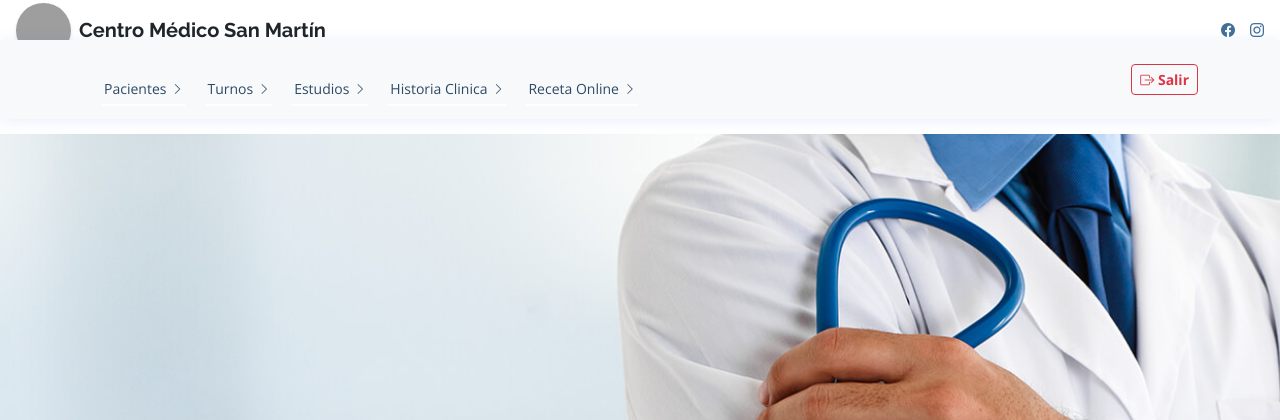
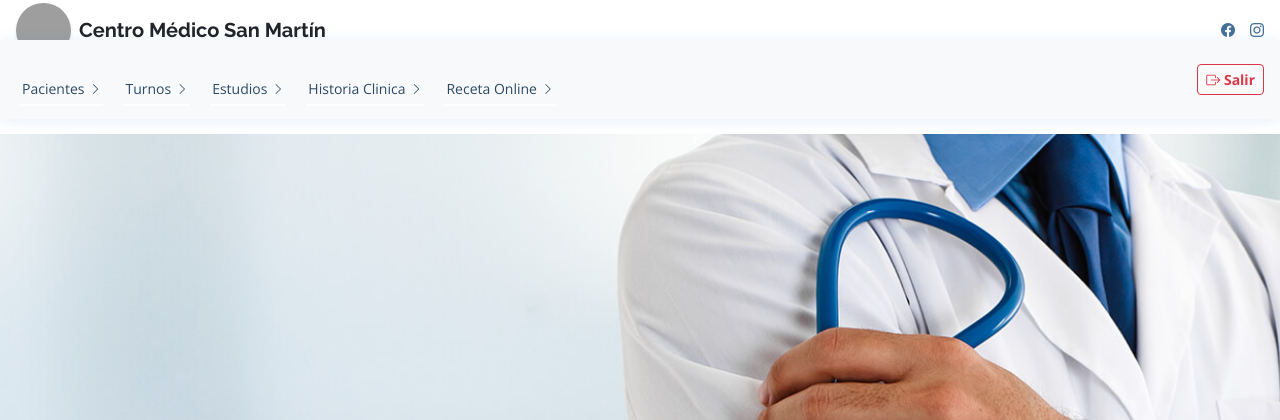
Before and after one commit to Santoni07/SanMartinConsultorio, a Django app: page /medico/ in a window 1280 px wide. Shown: the top 420 px of the page. Run offline with Django 5.2, Linux system fonts and the light colour scheme; a user stored in the database is signed in; parts of the project's set-up code (start-up, migrations or seed data) failed here and were passed over; some libraries are stand-ins or nearby versions; grey boxes are pictures that could not be loaded.

Commit message:
(feat)Cambio de stylo en el nav bar

```diff
--- a/core/templates/core/IndexMedico.html
+++ b/core/templates/core/IndexMedico.html
@@ -10,7 +10,7 @@
   <span class="text-muted small">(M.P. {{ request.user.medico.matricula }})</span>
 </h2>
   <header id="header" class="fixed-top">
-  <div class="container d-flex align-items-center">
+ <div class="container-fluid d-flex align-items-center px-0">
 
     <!-- NAVBAR -->
     <nav id="navbar" class="navbar order-last order-lg-0">
@@ -94,7 +94,7 @@
 
     <!-- BOTÓN SALIR A LA DERECHA -->
     {% if request.user.is_authenticated %}
-    <div class="ms-auto d-none d-lg-block">
+    <div class="ms-auto me-3 d-none d-lg-block">
             <a href="#" class="btn btn-outline-danger btn-sm fw-bold"
         data-bs-toggle="modal"
         data-bs-target="#logoutModal">
```
Also changed, not shown: db.sqlite3. Lines whose indentation alone changed are shown as unchanged.
